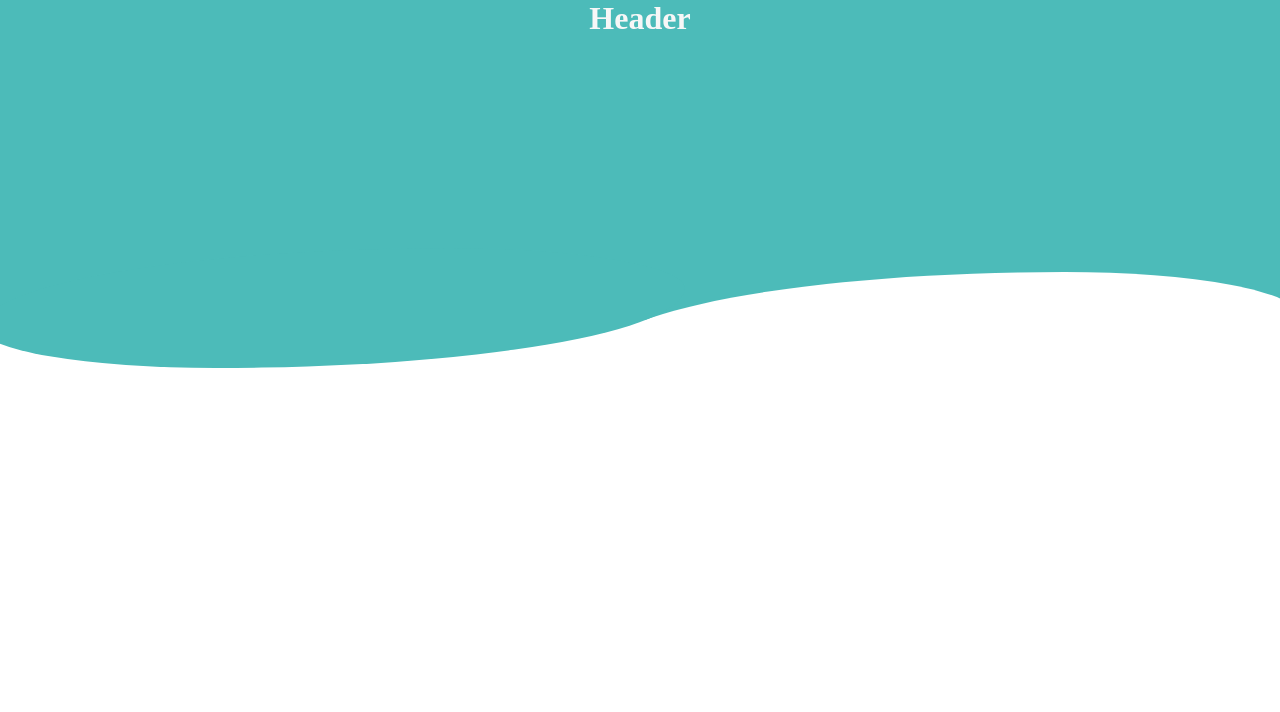
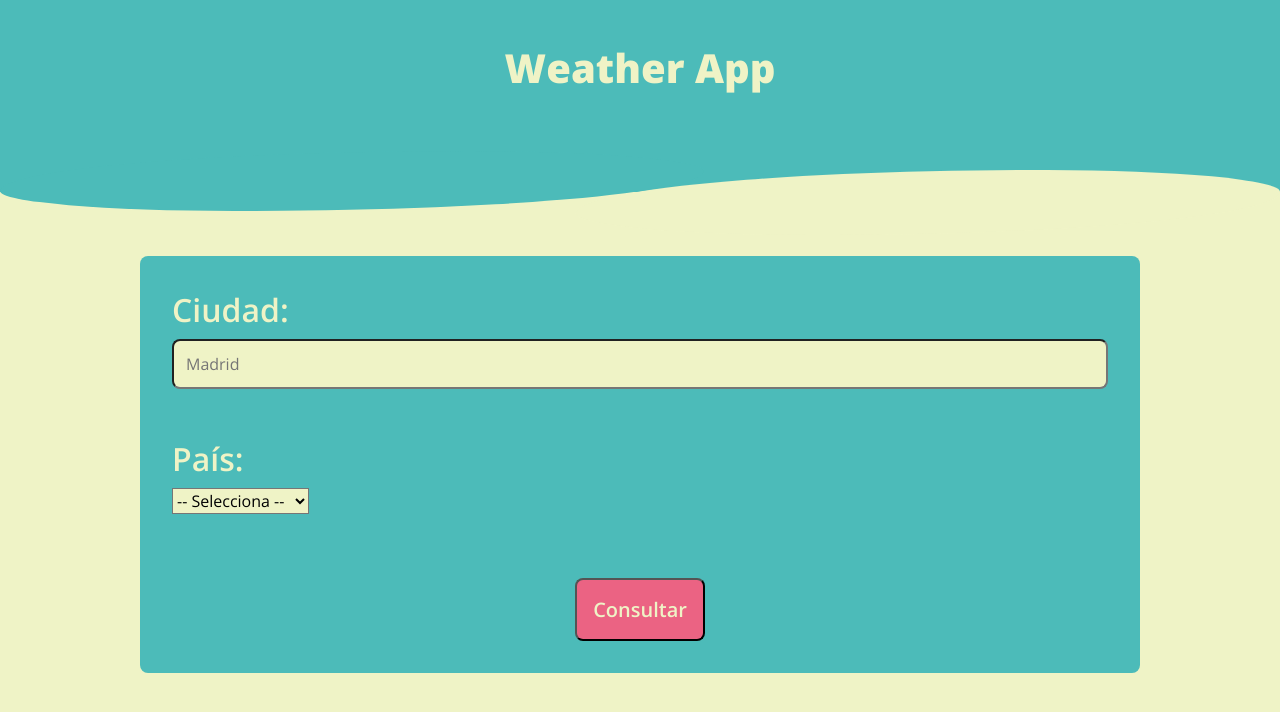
Before and after one commit to BarckCode/-Weather-App, a React (Create React App) app: page / in a window 1280 px wide. Shown: the top 712 px of the page. Built offline with nearby package versions, Linux system fonts and the light colour scheme; the HTML template or start-up script is replaced by a standard one.

Commit message:
Add Form and Error Components && Save events of Form on App

```diff
--- a/public/index.html
+++ b/public/index.html
@@ -11,7 +11,8 @@
     />
     <link rel="apple-touch-icon" href="%PUBLIC_URL%/logo192.png" />
     <link rel="manifest" href="%PUBLIC_URL%/manifest.json" />
-    <title>React App</title>
+    <link href="https://fonts.googleapis.com/css2?family=Open+Sans:wght@400;600;800&display=swap" rel="stylesheet">
+    <title>Weather App</title>
   </head>
   <body>
     <div id="root"></div>
--- a/src/App.js
+++ b/src/App.js
@@ -1,22 +1,45 @@
-import React from 'react';
+import React, { useState } from 'react'
 import { Global, css } from '@emotion/core'
 
-import Header from './components/Header';
+import Header from './components/Header'
+import Form from './components/Form'
 
-function App() {
+const App = () => {
+
+  //State Input user of Form
+  const [inputForm, setInputForm] = useState({
+    city: '',
+    country: '',
+  })
+
+  //State Button Submit of form
+  const [buttonSubmit, setButtonSubmit] = useState(false)
+
+  console.log(buttonSubmit)
+  console.log(inputForm)
   return (
     <>
       <Global
         styles={css`
+          * {
+            margin: 0;
+            box-sizing: border-box;
+            font-family: 'Open Sans', sans-serif;
+          }
+
           body {
-            margin: 0;
-            box-sizing: content-box;
+            background-color: #eff3c6;
           }
         `}
       />
       <Header />
+      <Form
+        inputForm={inputForm}
+        setInputForm={setInputForm}
+        setButtonSubmit={setButtonSubmit}
+      />
     </>
-  );
-};
+  )
+}
 
-export default App;
+export default App
--- /dev/null
+++ b/src/components/Error.jsx
@@ -0,0 +1,9 @@
+import React from 'react'
+
+const Error = ({ message }) => {
+  return (
+    <p>{message}</p>
+  )
+}
+
+export default Error
--- /dev/null
+++ b/src/components/Form.jsx
@@ -0,0 +1,135 @@
+import React, { useState } from 'react'
+import styled from '@emotion/styled'
+
+import Error from './Error'
+
+const FormContainer = styled.form`
+  width: 90%;
+  max-width: 1000px;
+  margin: 0 auto;
+  padding: 2rem;
+  text-align: center;
+  border-radius: 0.5rem;
+  background-color: #4cbbb9;
+  color: #eff3c6;
+`;
+
+const Label = styled.label`
+  display: block;
+  margin-bottom: 0.5rem;
+  text-align: left;
+  font-size: 2rem;
+  font-weight: 600;
+
+  &:nth-of-type(2) {
+    margin-top: 3rem;
+  }
+`;
+
+const Input = styled.input`
+  display: block;
+  width: 100%;
+  padding: 0.75rem;
+  border-radius: 0.5rem;
+  font-size: 1rem;
+  background-color: #eff3c6;
+`;
+
+const Select = styled.select`
+  display: block;
+  font-size: 1rem;
+  background-color: #eff3c6;
+`;
+
+const Button = styled.button`
+  margin-top: 4rem;
+  padding: 1rem;
+  border-radius: 0.5rem;
+  font-size: 1.25rem;
+  font-weight: 600;
+  transition: 0.5s ease;
+  cursor: pointer;
+  color: #eff3c6;
+  background-color: #eb6383;
+
+
+  &:hover {
+    transition: 0.5s ease;
+    background-color: #0779e4;
+  }
+`;
+
+const Form = ({ inputForm, setInputForm, setButtonSubmit }) => {
+
+  const { city, country } = inputForm
+
+  const [error, setError] = useState(false)
+
+  //Read Input of Form and save the State App
+  const handleChange = e => {
+    setInputForm({
+      ...inputForm,
+      [e.target.name] : e.target.value
+    })
+  }
+
+  //Read State of Button Submit Form and save the State App
+  const handleSubmit = e => {
+    e.preventDefault()
+
+    //Validate Form
+    if(city.trim() === '' || country.trim() === '') {
+      setError(true)
+      return
+    }
+    setError(false)
+
+    //Save the State App
+    setButtonSubmit(true)
+  }
+
+  return (
+    <FormContainer
+      onSubmit={handleSubmit}
+    >
+      {error ? <Error message='Debe rellenar los campos'/> : null}
+      <Label>Ciudad:</Label>
+        <Input
+          type='text'
+          placeholder='Madrid'
+          name='city'
+          value={city}
+          onChange={handleChange}
+        />
+
+      <Label htmlFor='country'>País:</Label>
+        <Select
+          id='country'
+          name='country'
+          value={country}
+          onChange={handleChange}
+        >
+          <option value=''>-- Selecciona --</option>
+          <option value='es'>España</option>
+          <option value='pt'>Portugal</option>
+          <option value='de'>Alemania</option>
+          <option value='fr'>Francia</option>
+          <option value='us'>Estados Unidos</option>
+          <option value='cu'>Colombia</option>
+          <option value='ex'>Ecuador</option>
+          <option value='pe'>Perú</option>
+          <option value='ve'>Venezuela</option>
+          <option value='ar'>Argentina</option>
+          <option value='br'>Brasil</option>
+          <option value='py'>Paraguay</option>
+          <option value='cl'>Chile</option>
+          <option value='mx'>México</option>
+          <option value='cr'>Costa Rica</option>
+        </Select>
+
+      <Button type='submit'>Consultar</Button>
+    </FormContainer>
+  )
+}
+
+export default Form;
--- a/src/components/Header.jsx
+++ b/src/components/Header.jsx
@@ -1,19 +1,22 @@
-import React from 'react';
-import styled from '@emotion/styled';
+import React from 'react'
+import styled from '@emotion/styled'
 
 const Hero = styled.header`
+  width: 100%;
+  height: 12rem;
+  margin-bottom: 4rem;
   text-align: center;
+  position: relative;
   background-color: #4cbbb9;
-  position: relative;
-  height: 20rem;
 `;
 
 const Wave = styled.div`
-  height: 120px;
   width: 100%;
-  background: #4cbbb9;
+  height: 60px;
   position: absolute;
   bottom: 0;
+  background-color: #4cbbb9;
+
 
   &::before{
     content: "";
@@ -32,32 +35,34 @@ const Wave = styled.div`
   &::before {
     width: 55%;
     height: 109%;
-    background-color: #fff;
-    right: -1.5%;
-    top: 60%;
+    right: 0;
+    top: 63%;
+    background-color: #eff3c6;
   }
 
   &::after {
     width: 55%;
     height: 100%;
+    left: 0;
+    top: 32%;
     background-color: #4cbbb9;
-    left: -1.5%;
-    top: 40%;
   }
 `;
 
 const TitleHeader = styled.h1`
   margin: 0;
-  color: #F7F7F7;
+  padding-top: 2.5rem;
+  font-size: 2.5rem;
+  color: #eff3c6;
 `;
 
 const Header = () => {
   return (
     <Hero>
-      <TitleHeader>Header</TitleHeader>
+      <TitleHeader>Weather App</TitleHeader>
       <Wave />
     </Hero>
-  );
-};
+  )
+}
 
-export default Header;
+export default Header
```
